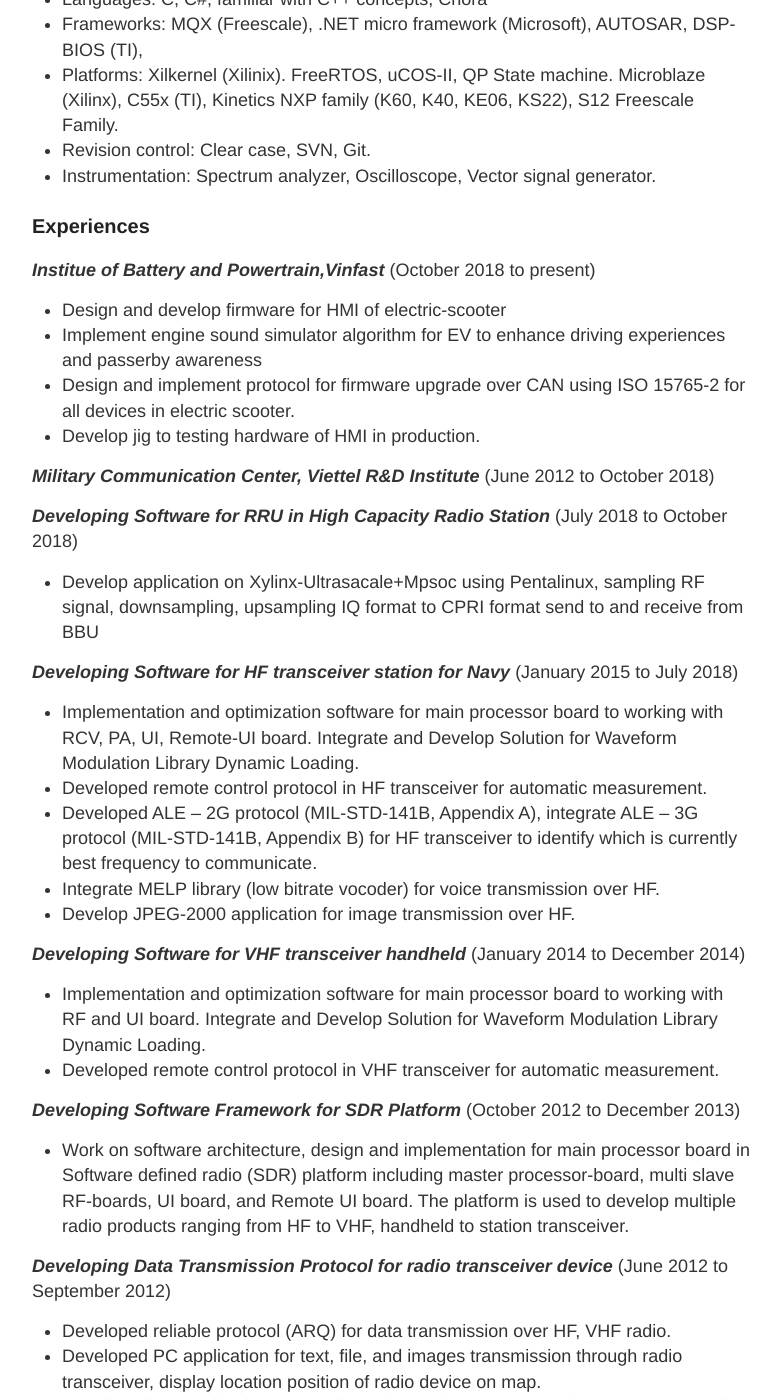
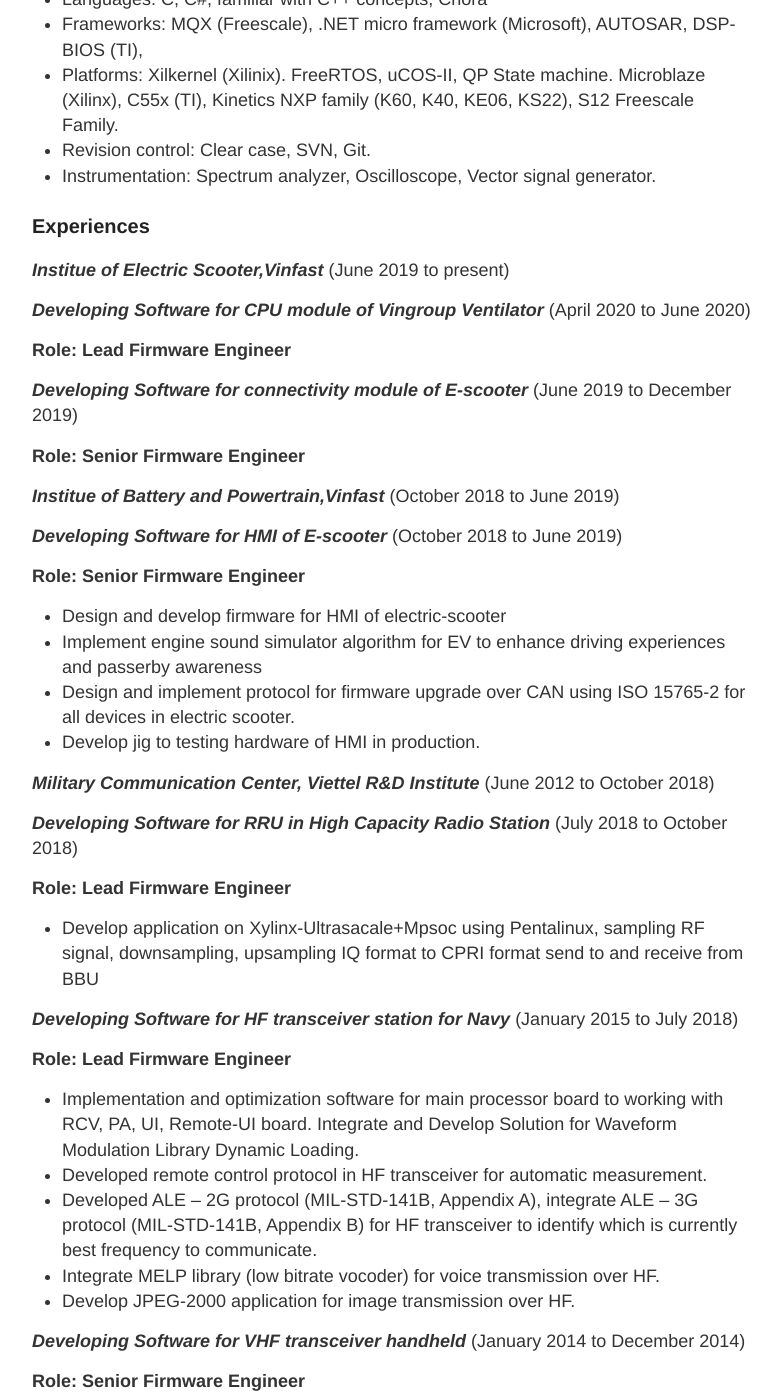
Before and after one commit to hoaln/hoaln.github.io, a Jekyll site: the page built from resume.md, in a window 1280 px wide and 1400 px high, scrolled down 415 px. Shown: the whole window, without its empty margins (248-1029 px from the left). Built offline with Jekyll 4.4.1, drawn with Linux system fonts in a browser that asks for light colours; some of the changed text lies outside the part shown.

Commit message:
Update resume.md

```diff
--- a/resume.md
+++ b/resume.md
@@ -18,7 +18,23 @@
 
 ### Experiences
 
-***Institue of Battery and Powertrain,Vinfast*** (October 2018 to present)
+***Institue of Electric Scooter,Vinfast*** (June 2019 to present)
+
+***Developing Software for CPU module of Vingroup Ventilator*** (April 2020 to June 2020)
+
+**Role: Lead Firmware Engineer**
+
+
+***Developing Software for connectivity module of E-scooter*** (June 2019 to December 2019)
+
+**Role: Senior Firmware Engineer**
+
+
+***Institue of Battery and Powertrain,Vinfast*** (October 2018 to June 2019)
+
+***Developing Software for HMI of E-scooter*** (October 2018 to June 2019)
+
+**Role: Senior Firmware Engineer**
 
 - Design and develop firmware for HMI of electric-scooter
 - Implement engine sound simulator algorithm for EV to enhance driving experiences and passerby awareness
@@ -29,9 +45,14 @@
 
 ***Developing Software for RRU in High Capacity Radio Station*** (July 2018 to October 2018)
 
+**Role: Lead Firmware Engineer**
+
 - Develop application on Xylinx-Ultrasacale+Mpsoc using Pentalinux, sampling RF signal, downsampling, upsampling IQ format to CPRI format send to and receive from BBU
 
 ***Developing Software for HF transceiver station for Navy*** (January 2015 to July 2018)
+
+**Role: Lead Firmware Engineer**
+
 - Implementation and optimization software for main processor board to working with RCV, PA, UI, Remote-UI board. Integrate and Develop Solution for Waveform Modulation Library Dynamic Loading.
 - Developed remote control protocol in HF transceiver for automatic measurement.
 - Developed ALE – 2G protocol (MIL-STD-141B, Appendix A), integrate ALE – 3G protocol (MIL-STD-141B, Appendix B) for HF transceiver to identify which is currently best frequency to communicate.
@@ -39,13 +60,22 @@
 - Develop JPEG-2000 application for image transmission over HF.
 
 ***Developing Software for VHF transceiver handheld*** (January 2014 to December 2014)
+
+**Role: Senior Firmware Engineer**
+
 - Implementation and optimization software for main processor board to working with RF and UI board. Integrate and Develop Solution for Waveform Modulation Library Dynamic Loading.
 - Developed remote control protocol in VHF transceiver for automatic measurement.
 
 ***Developing Software Framework for SDR Platform*** (October 2012 to December 2013)
+
+**Role: Senior Firmware Engineer**
+
 - Work on software architecture, design and implementation for main processor board in Software defined radio (SDR) platform including master processor-board, multi slave RF-boards, UI board, and Remote UI board. The platform is used to develop multiple radio products ranging from HF to VHF, handheld to station transceiver.
 
 ***Developing Data Transmission Protocol for radio transceiver device*** (June 2012 to September 2012)
+
+**Role: Firmware Engineer**
+
 -	Developed reliable protocol (ARQ) for data transmission over HF, VHF radio.
 -	Developed PC application for text, file, and images transmission through radio transceiver, display location position of radio device on map.
 -	Developed PC application for Configuration and Parameter Loader for HF, VHF radio.
@@ -55,10 +85,14 @@
 
 ***Measurement Automated Framework Testing***(September 2011 to June 2012)
 
+**Role: Developer**
+
 _Overview: Measurement Automated Framework (MAF) is a part of automation test framework for AUTOSAR MCAL drivers. It provides set of API function to communicate with NI-CARD to simulate the behavior of hardware devices. The goal of the project is test API functions of MAF._
 - Designing test specification on Testlink for CAN and LIN functions of MAF. Implementing test code with target board is MC9S12XEP100
 
 ***Developing drivers for .NET Micro Framework***	(December 2010 to August 2011)
+
+**Role: Developer**
 
 _Overview: .NET Micro Framework is an open source .net platform for resource-constrained. It includes tinyCLR that supports development in C#, Visual Basic .NET and debugging (in emulator or hardware) using Microsoft Visual Studio. This project aims to porting Micro Framework to Freescale Kinetis board (TWR-K40, TWR-K60)._
 - Setup build environment with msbuild, writing startup code, linker script for TWR-K60, developing drivers for TWR-K60 over Micro Framework including: Flash, GPIO, SPI, ADC, I2C, PWM, USB device, Touch sensing input, LCD Graphics, Touch Screen, Wifi.
@@ -67,6 +101,8 @@
 _This project received praise from Freescale who appreciate our efforts that help them win the Designing Award of Ericsson_
 
 ***Porting MQX to MPC5125***	(September 2010 to November 2010)
+
+**Role: Developer**
 
 _Overview: MQX is Freescale’s RTOS solution for 32bits MCUs. It includes core RTOS as well as I/O drivers.
 The goal of this project is porting MQX driver from Coldfire platform to PowerPC platform._
```
